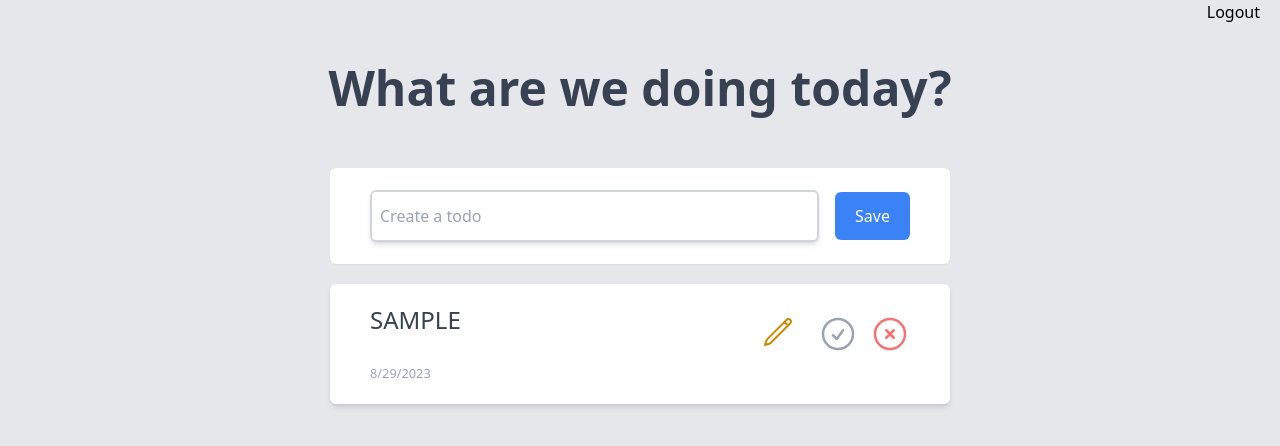
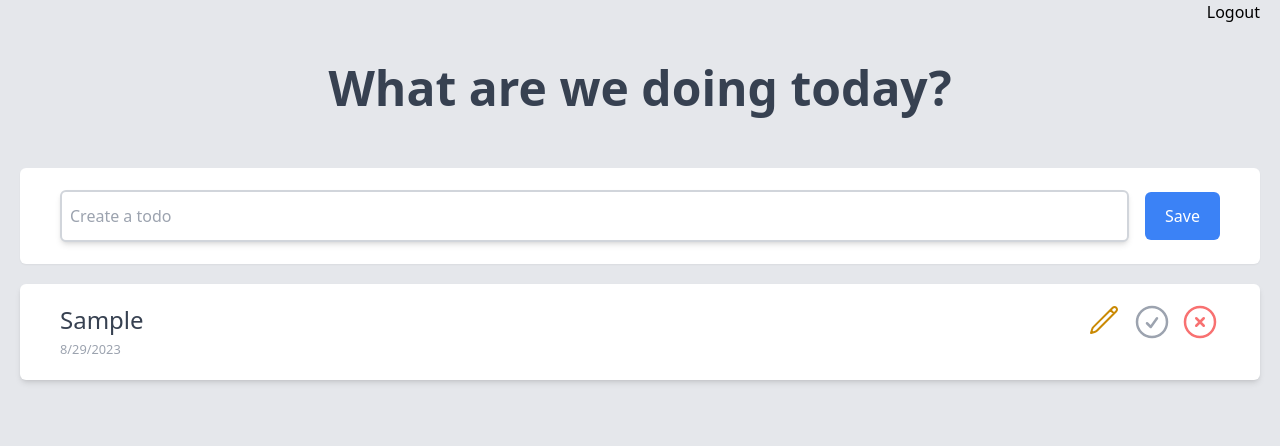
Before and after one commit to Nikitapil/nuxt3-todo, a Nuxt app: page / in a window 1280 px wide. Both pictures are taken after typing "Sample" into the empty fields and a click on the button "Save". Shown: the top 446 px of the page. Built offline with nearby package versions, Linux system fonts and the light colour scheme.

Commit message:
refactor TodoItem component

```diff
--- a/assets/css/main.css
+++ b/assets/css/main.css
@@ -9,3 +9,7 @@
 .overflow-anywhere {
     overflow-wrap: anywhere;
 }
+
+.pad-0 {
+    padding: 0 !important;
+}
--- a/components/TodoItem.vue
+++ b/components/TodoItem.vue
@@ -6,6 +6,7 @@ import {
 import { useTodoStore } from '~~/store/todo';
 import { Todo } from '~~/store/todo';
 import EditableText from '~/components/ui/EditableText.vue';
+import AppButton from '~/components/ui/AppButton.vue';
 
 const props = defineProps<{
   todo: Todo;
@@ -14,6 +15,7 @@ const props = defineProps<{
 const textRef = ref<InstanceType<typeof EditableText>>(null);
 
 const todoStore = useTodoStore();
+
 const deleteTodo = () => todoStore.remove(props.todo.id);
 
 const updateTodoDone = () => {
@@ -32,6 +34,10 @@ const updateTodoTitle = (newTitle: string) => {
 const parsedDate = computed(() =>
   new Intl.DateTimeFormat().format(new Date(props.todo.createdAt))
 );
+
+const checkIconClass = computed(() =>
+  props.todo.done ? 'text-green-400' : 'text-gray-400'
+);
 </script>
 
 <template>
@@ -49,7 +55,7 @@ const parsedDate = computed(() =>
         >
           <h1
             :class="{ 'line-through': todo.done }"
-            class="text-2xl text-gray-700 font-light uppercase overflow-anywhere"
+            class="text-2xl text-gray-700 font-light overflow-anywhere"
             :title="todo.title"
           >
             {{ todo.title }}
@@ -63,18 +69,25 @@ const parsedDate = computed(() =>
       </p>
     </div>
     <section class="flex items-center">
-      <check-circle-icon
-        class="w-10 h-10 transition-all duration-200 hover:text-green-400 mr-3 cursor-pointer"
-        :class="{
-          'text-green-400': todo.done,
-          'text-gray-400': !todo.done
-        }"
-        @click="updateTodoDone()"
-      />
-      <XCircleIcon
-        class="w-10 h-10 transition-all duration-200 text-red-400 cursor-pointer hover:text-red-600"
+      <AppButton
+        class="pad-0 mr-2"
+        appearance="transparent"
+        @click="updateTodoDone"
+      >
+        <check-circle-icon
+          class="w-10 h-10 transition-all duration-200 hover:text-green-400 cursor-pointer"
+          :class="checkIconClass"
+        />
+      </AppButton>
+      <AppButton
+        class="pad-0"
+        appearance="transparent"
         @click="deleteTodo"
-      />
+      >
+        <XCircleIcon
+          class="w-10 h-10 transition-all duration-200 text-red-400 cursor-pointer hover:text-red-600"
+        />
+      </AppButton>
     </section>
   </div>
 </template>
--- a/components/ui/EditableText.vue
+++ b/components/ui/EditableText.vue
@@ -47,7 +47,7 @@ defineExpose({ close });
     />
     <AppButton
       v-if="!isEditMode"
-      class="p-0"
+      class="pad-0"
       appearance="transparent"
       @click="onOpenInput"
     >
@@ -57,7 +57,7 @@ defineExpose({ close });
     </AppButton>
     <AppButton
       v-else
-      class="p-0"
+      class="pad-0"
       appearance="transparent"
       @click="$emit('save', textToEdit)"
     >
--- a/pages/index.vue
+++ b/pages/index.vue
@@ -43,7 +43,7 @@ const logout = () => {
   <section class="text-center py-10">
     <h1 class="text-5xl font-bold text-gray-700">What are we doing today?</h1>
   </section>
-  <section class="md:w-8/12 md:mx-auto lg:w-6/12 py-4 rounded-lg">
+  <section class="py-4 rounded-lg">
     <todo-input
       v-model="newTodo"
       :error="error"
```
